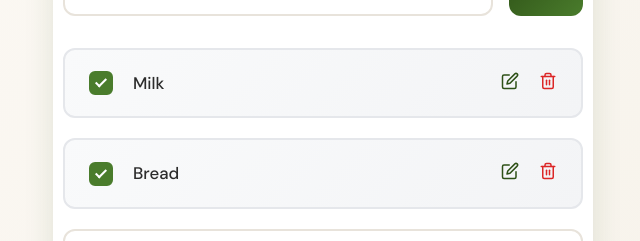
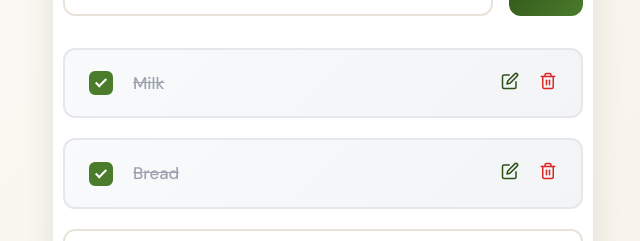
Before and after one commit to SuhanVerse/CRUD_REACT, a React (Vite) app: page / in a window 1280 px wide. Shown: the part 298-539 px from the top of the page, without its empty margins (317-957 px from the left). Built offline with nearby package versions, Linux system fonts and the light colour scheme.

Commit message:
fix: Line through error

```diff
--- a/src/components/SingleItem.css
+++ b/src/components/SingleItem.css
@@ -27,6 +27,11 @@
 .single-item.completed {
     background: linear-gradient(135deg, #f9fafb, #f3f4f6);
     border-color: #e5e7eb;
+}
+
+.single-item.completed p {
+    text-decoration: line-through;
+    color: #9ca3af;
 }
 
 /* Custom Checkbox */
```
